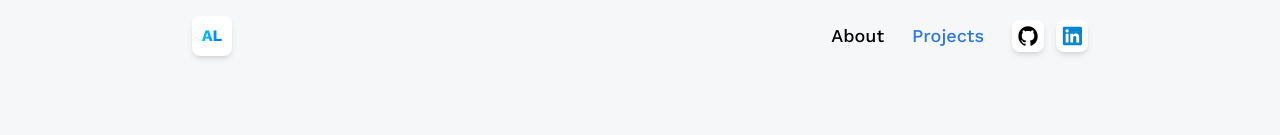
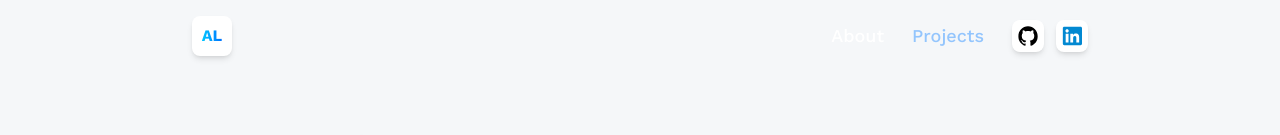
Before and after one commit to anushaladha04/portfolio-site, a React (Vite) app: page /projects in a window 1280 px wide. Shown: the top 135 px of the page. Built offline with nearby package versions, Linux system fonts and the light colour scheme; no server answers.

Commit message:
hover states color changed

```diff
--- a/src/components/Navbar.jsx
+++ b/src/components/Navbar.jsx
@@ -8,11 +8,21 @@ const Navbar = () => {
             <p className="blue-gradient_text">AL</p>
         </NavLink>
         <nav className="flex text-lg gap-7 font-medium items-center">
-            <NavLink to="/about" className={({ isActive }) => isActive ? 'text-blue-500' : 'text-black'}>
-                About
+            <NavLink
+              to="/about"
+              className={({ isActive }) =>
+                `transition-colors duration-200 ${isActive ? 'text-blue-300' : 'text-white hover:text-blue-200'}`
+              }
+            >
+              About
             </NavLink>
-            <NavLink to="/projects" className={({ isActive }) => isActive ? 'text-blue-500' : 'text-black'}>
-                Projects
+            <NavLink
+              to="/projects"
+              className={({ isActive }) =>
+                `transition-colors duration-200 ${isActive ? 'text-blue-300' : 'text-white hover:text-blue-200'}`
+              }
+            >
+              Projects
             </NavLink>
             <div className="flex gap-3 items-center">
               <a
```
